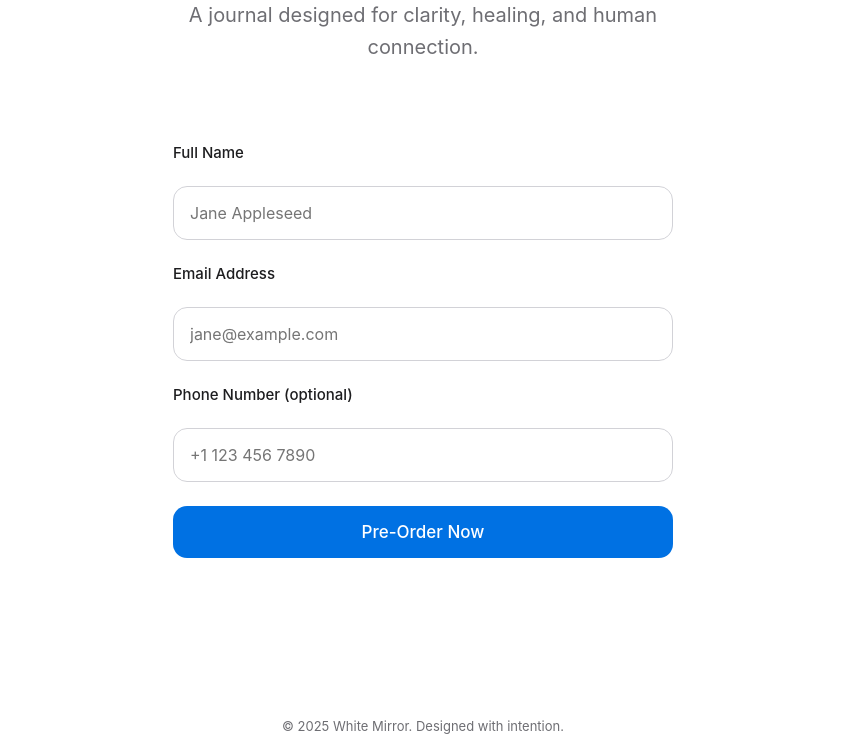
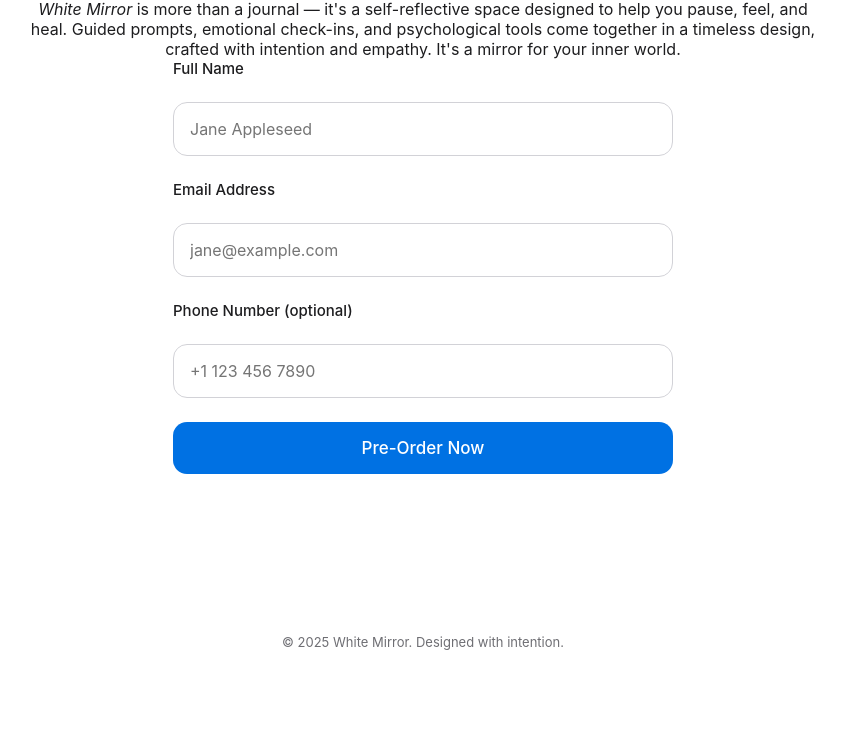
Before and after one commit to whitemirrorjournal/whitejournal-website, a plain HTML site: page index.html in a window 1280 px wide. Shown: the part 201-935 px from the top of the page, without its empty margins (217-1062 px from the left). After the commit the page ends 851 px from the top, so only its background shows below. Drawn offline with Linux system fonts and the light colour scheme; a web font is replaced by a local one.

Commit message:
Update index.html

```diff
--- a/index.html
+++ b/index.html
@@ -135,8 +135,13 @@
 <body>
   <div class="container">
     <h1>White Mirror</h1>
-    <p class="subtext">A journal designed for clarity, healing, and human connection.</p>
-
+   <div class="description">
+  <p>
+    <em>White Mirror</em> is more than a journal — it's a self-reflective space designed to help you pause, feel, and heal.
+    Guided prompts, emotional check-ins, and psychological tools come together in a timeless design, crafted with
+    intention and empathy. It's a mirror for your inner world.
+  </p>
+</div>
     <form>
       <label for="name">Full Name</label>
       <input type="text" id="name" name="name" placeholder="Jane Appleseed" required />
```
